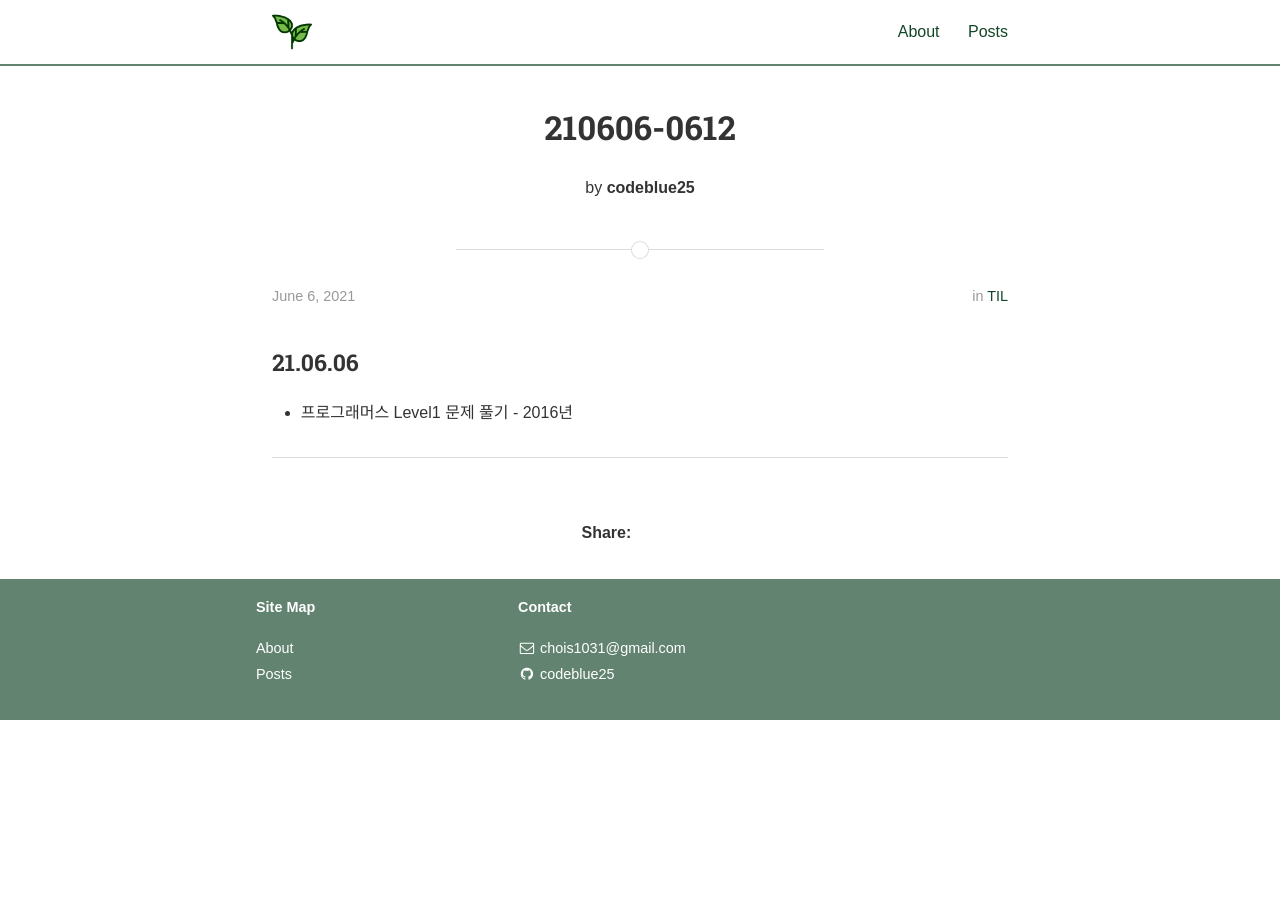
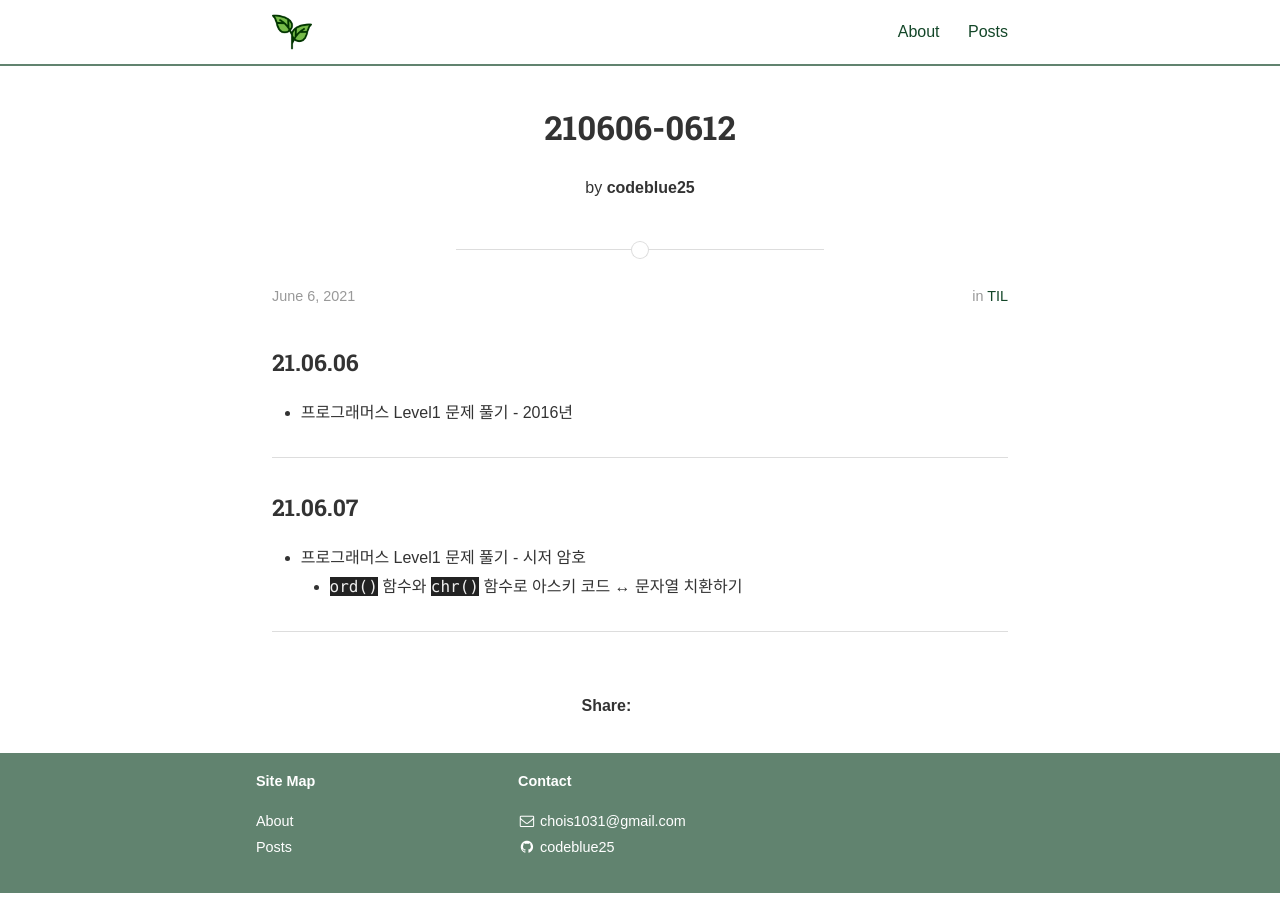
Before and after one commit to codeblue25/codeblue25.github.io, a Jekyll site: the page built from _posts/2021-06-06-0612.md, in a window 1280 px wide. Built offline with Jekyll 4.4.1, drawn with Linux system fonts in a browser that asks for light colours; nearby versions of some CDN libraries; some web fonts are replaced; a style sheet for code colours, icons or effects is not loaded.

Commit message:
210607 TIL

```diff
--- a/_posts/2021-06-06-0612.md
+++ b/_posts/2021-06-06-0612.md
@@ -11,3 +11,10 @@ categories: TIL
 - 프로그래머스 Level1 문제 풀기 - 2016년
 
 ---
+
+<h3>21.06.07</h3>
+
+- 프로그래머스 Level1 문제 풀기 - 시저 암호
+  - `ord()` 함수와 `chr()` 함수로 아스키 코드 ↔ 문자열 치환하기
+
+---
```
